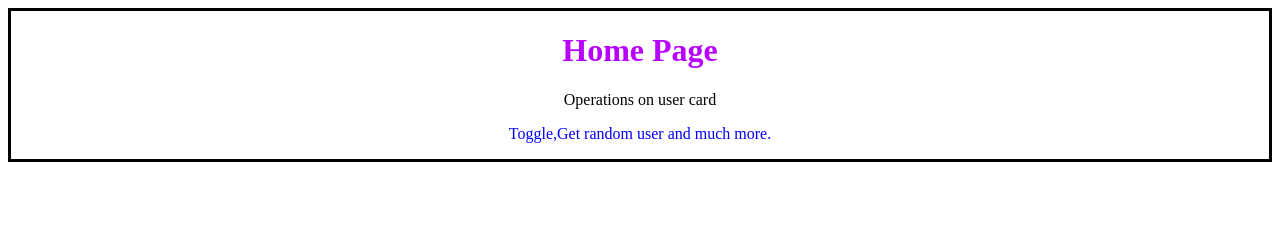
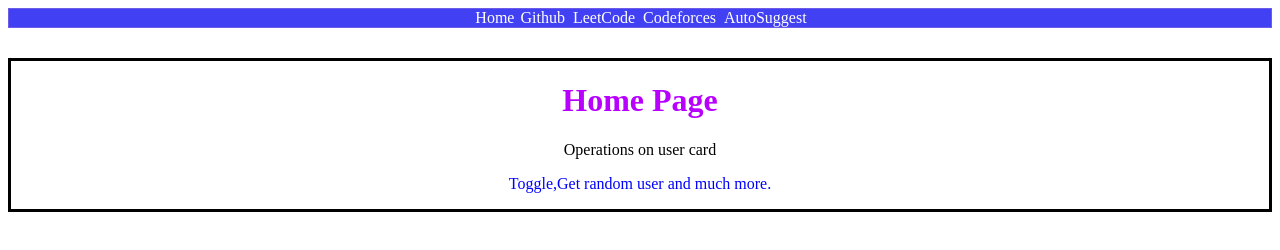
Before and after one commit to divyareddy124/Autosuggest, a website: page frontend/index.html in a window 1280 px wide. Drawn offline with Linux system fonts and the light colour scheme.

Commit message:
fifth commit

```diff
--- a/frontend/index.css
+++ b/frontend/index.css
@@ -14,3 +14,20 @@
 #home-intro:hover{
     background-color: grey;
 }
+#navbar{
+    text-align: center;
+   background-color: rgb(65, 65, 243);
+   border: 1px solid #6c5ce7;
+   color:white;
+   margin-bottom: 30px;
+}
+#navbar a{
+    margin: 0px 2px;
+    text-decoration: none;
+    color: white;
+    display: inline-block;
+    transition: opacity 0.2s;
+}
+nav a:hover{
+    opacity: 0.8;
+}
--- a/frontend/index.html
+++ b/frontend/index.html
@@ -8,6 +8,13 @@
     <script src="index.js" class="js"></script>
 </head>
 <body>
+    <div id="navbar">
+        <a href="index.html" ></a>Home</a>
+        <a href="https://github.com" target="_blank">Github</a>
+        <a href="https://leetcode.com" target="_blank">LeetCode</a>
+        <a href="https://codeforces.com" target="_blank">Codeforces</a>
+        <a href="./pages/autosuggest.html">AutoSuggest</a>
+    </div>
     <div id="home-intro">
     <h1>Home Page</h1>
     <p id="p1">Operations on user card</p>
```
Also changed, not shown: frontend/pages/autosuggest.html (added, +11 -0 lines).
